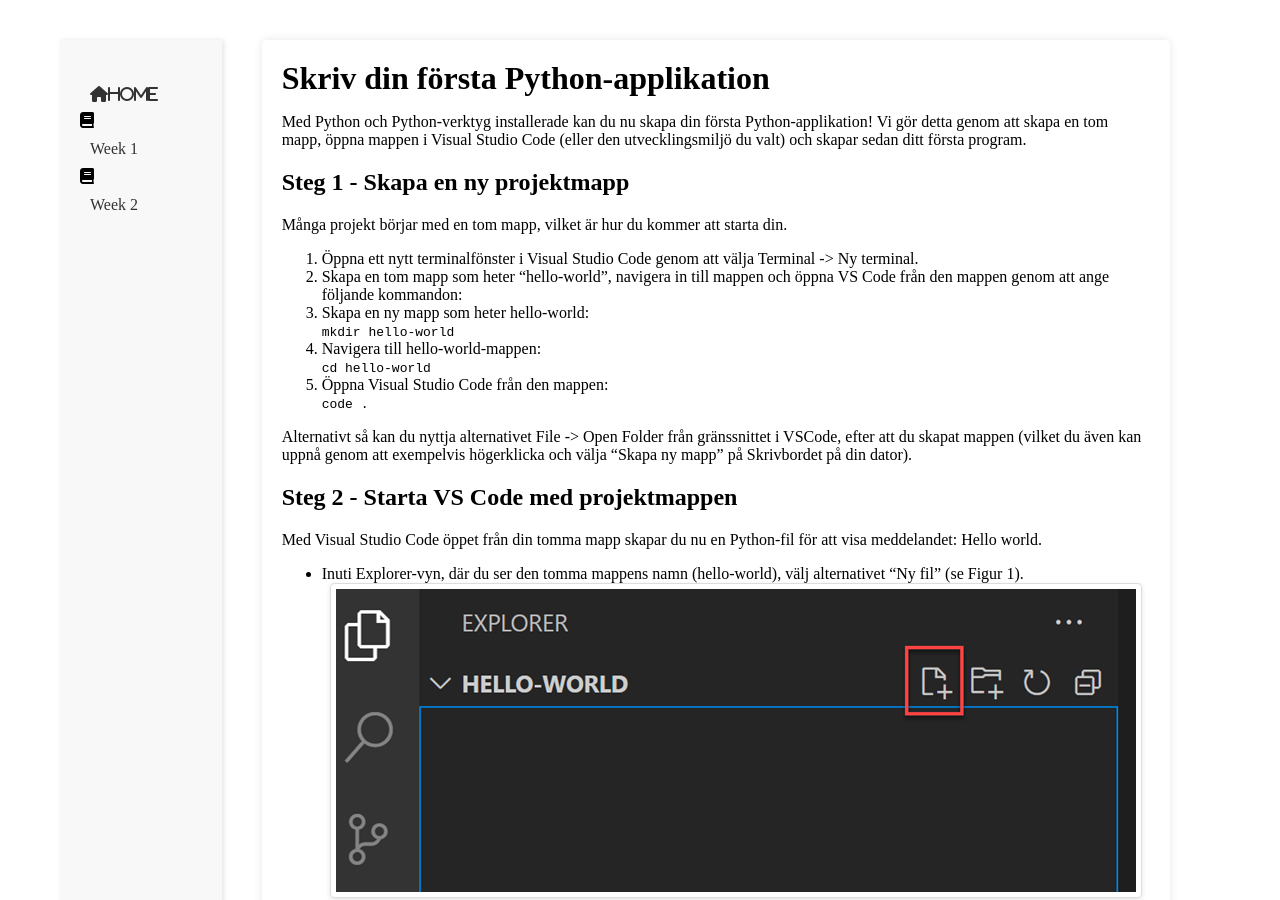
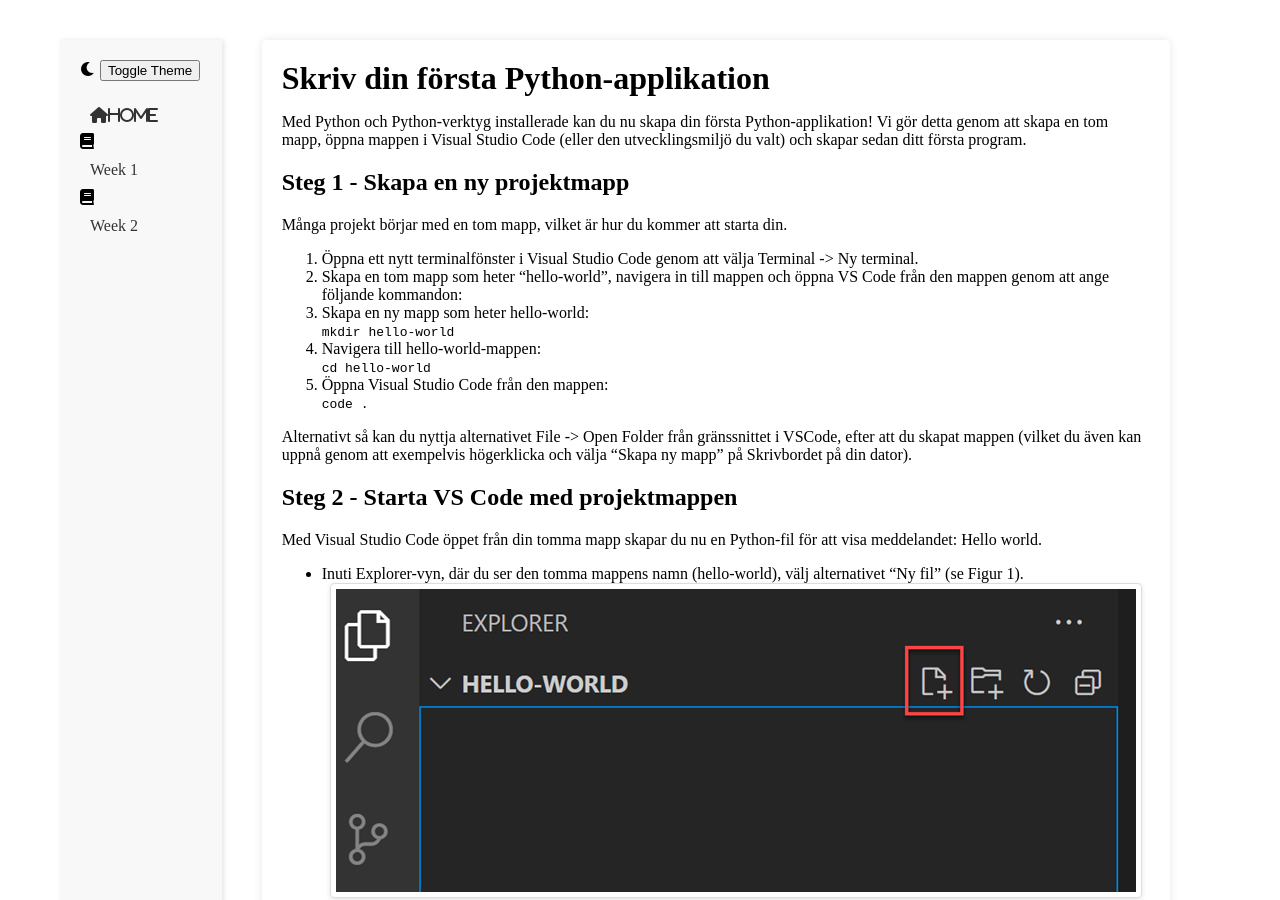
Before and after one commit to noitaloiv/fundamentalPython, a Jekyll site: the page built from week1/first_app.md, in a window 1280 px wide and 900 px high. Built offline with Jekyll 4.4.1, drawn with Linux system fonts in a browser that asks for light colours.

Commit message:
Update default.html

```diff
--- a/_layouts/default.html
+++ b/_layouts/default.html
@@ -14,6 +14,10 @@
         <div class="container">
             <aside id="sidebar">
                 <nav>
+                    <span>
+                        <i class="fa-solid fa-moon"></i>
+                        <button id="theme-toggle">Toggle Theme</button>
+                    </span>
                     <ul>
                         <li><a href="/" class="fas fa-home">Home</a></li>
                         <li class="dropdown">
@@ -44,6 +48,16 @@
             </footer>
         </div>
     <script>
+          const themeToggle = document.getElementById('theme-toggle');
+          const currentTheme = localStorage.getItem('theme') || (window.matchMedia('(prefers-color-scheme: dark)').matches ? 'dark' : 'light');
+          document.documentElement.setAttribute('data-theme', currentTheme);
+
+          themeToggle.addEventListener('click', () => {
+            const newTheme = document.documentElement.getAttribute('data-theme') === 'dark' ? 'light' : 'dark';
+            document.documentElement.setAttribute('data-theme', newTheme);
+            localStorage.setItem('theme', newTheme);
+          });
+
         function navbarToggle() {
             var x = document.getElementsByClassName("navbar")[0];
             if (x.className === "navbar") {
```
